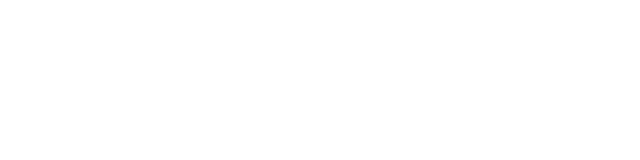
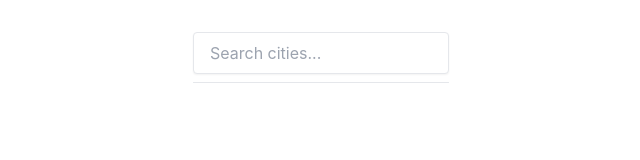
Before and after one commit to yehorbhmzv/weather-app, a React (Create React App) app: page / in a window 1280 px wide. Shown: the top 160 px of the page, without its empty margins (319-959 px from the left). Built offline with nearby package versions, Linux system fonts and the light colour scheme.

Commit message:
init structure

```diff
--- a/package.json
+++ b/package.json
@@ -6,6 +6,10 @@
     "@testing-library/jest-dom": "^5.17.0",
     "@testing-library/react": "^13.4.0",
     "@testing-library/user-event": "^13.5.0",
+    "axios": "^1.4.0",
+    "leaflet-geosearch": "^3.8.0",
+    "loadsh": "^0.0.4",
+    "lodash": "^4.17.21",
     "react": "^18.2.0",
     "react-dom": "^18.2.0",
     "react-scripts": "5.0.1",
--- a/src/App.css
+++ /dev/null
@@ -1,38 +0,0 @@
-.App {
-  text-align: center;
-}
-
-.App-logo {
-  height: 40vmin;
-  pointer-events: none;
-}
-
-@media (prefers-reduced-motion: no-preference) {
-  .App-logo {
-    animation: App-logo-spin infinite 20s linear;
-  }
-}
-
-.App-header {
-  background-color: #282c34;
-  min-height: 100vh;
-  display: flex;
-  flex-direction: column;
-  align-items: center;
-  justify-content: center;
-  font-size: calc(10px + 2vmin);
-  color: white;
-}
-
-.App-link {
-  color: #61dafb;
-}
-
-@keyframes App-logo-spin {
-  from {
-    transform: rotate(0deg);
-  }
-  to {
-    transform: rotate(360deg);
-  }
-}
--- a/src/App.js
+++ b/src/App.js
@@ -1,8 +1,9 @@
-import './App.css';
-
+import React from "react";
+import Input from "./components/input";
 function App() {
   return (
-    <div className="App">
+    <div className='w-full h-full'>
+      <Input/>
     </div>
   );
 }
--- a/src/components/input.jsx
+++ b/src/components/input.jsx
@@ -1,8 +1,58 @@
-import React from "react";
+import React, {useEffect, useState} from "react";
+import axios from "axios";
+import { debounce } from 'lodash';
 
+import { getCityData } from "../api/openweathermap";
 
 const Input = () => {
-  return (<div/>);
+  const [cities, setCities] = useState([]);
+  const [searchTerm, setSearchTerm] = useState('');
+
+  // Function to fetch cities data from API
+  const fetchCities = async (searchTerm) => {
+    try {
+      const response = await axios.get(
+          `https://api.openaq.org/v1/cities?limit=10&country=US&city=${searchTerm}`
+      );
+      const citiesData = response.data.results.map((city) => city.city);
+      setCities(citiesData);
+    } catch (error) {
+      console.error('Error fetching cities:', error);
+    }
+  };
+
+  // Debounced function to avoid calling API on every keystroke
+  const debouncedFetchCities = debounce(fetchCities, 500);
+
+  // Handle input change
+  const handleInputChange = (e) => {
+    const searchTerm = e.target.value;
+    setSearchTerm(searchTerm);
+    debouncedFetchCities(searchTerm);
+  };
+
+  return (
+      <div className="w-64 mx-auto mt-8">
+        <input
+            type="text"
+            placeholder="Search cities..."
+            className="w-full px-4 py-2 border rounded shadow-sm focus:outline-none focus:ring-2 focus:ring-blue-500"
+            value={searchTerm}
+            onChange={handleInputChange}
+        />
+        <ul className="mt-2 border border-t-0 rounded-b bg-white">
+          {cities.map((city, index) => (
+              <li
+                  key={index}
+                  className="px-4 py-2 hover:bg-blue-200 cursor-pointer"
+                  onClick={() => setSearchTerm(city)}
+              >
+                {city}
+              </li>
+          ))}
+        </ul>
+      </div>
+  );
 };
 
 export default Input;
--- a/src/index.css
+++ b/src/index.css
@@ -1,13 +1,25 @@
+@tailwind base;
+@tailwind components;
+@tailwind utilities;
+
 body {
-  margin: 0;
-  font-family: -apple-system, BlinkMacSystemFont, 'Segoe UI', 'Roboto', 'Oxygen',
+    width: 100vw;
+    height: 100vh;
+    margin: 0;
+    font-family: -apple-system, BlinkMacSystemFont, 'Segoe UI', 'Roboto', 'Oxygen',
     'Ubuntu', 'Cantarell', 'Fira Sans', 'Droid Sans', 'Helvetica Neue',
     sans-serif;
-  -webkit-font-smoothing: antialiased;
-  -moz-osx-font-smoothing: grayscale;
+    -webkit-font-smoothing: antialiased;
+    -moz-osx-font-smoothing: grayscale;
 }
 
 code {
-  font-family: source-code-pro, Menlo, Monaco, Consolas, 'Courier New',
+    font-family: source-code-pro, Menlo, Monaco, Consolas, 'Courier New',
     monospace;
 }
+
+
+#root {
+    width: 100vw;
+    height: 100vh;
+}
--- a/tailwind.config.js
+++ b/tailwind.config.js
@@ -1,6 +1,8 @@
 /** @type {import('tailwindcss').Config} */
 module.exports = {
-  content: [],
+  content: [
+    "./src/**/*.{js,jsx,ts,tsx}",
+  ],
   theme: {
     extend: {},
   },
```
Also changed, not shown: 1 other file (tests, documents, lock files or other folders).
